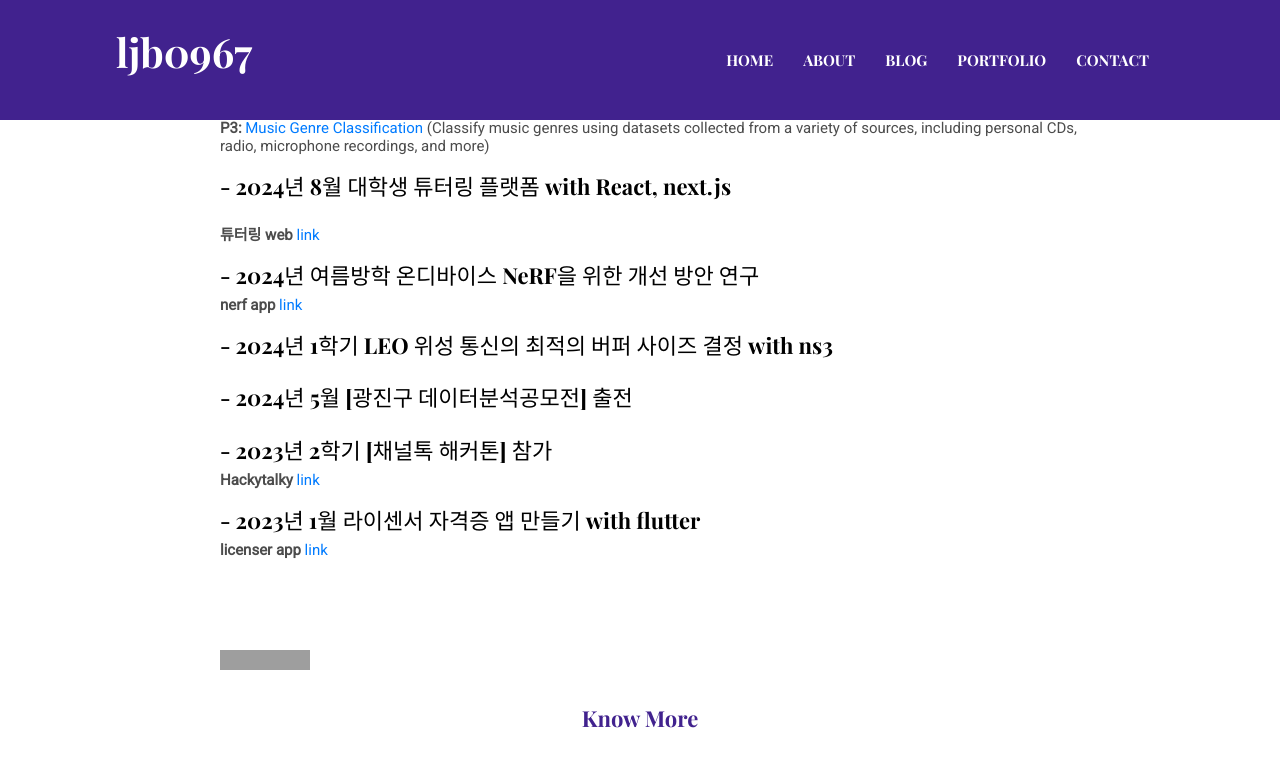
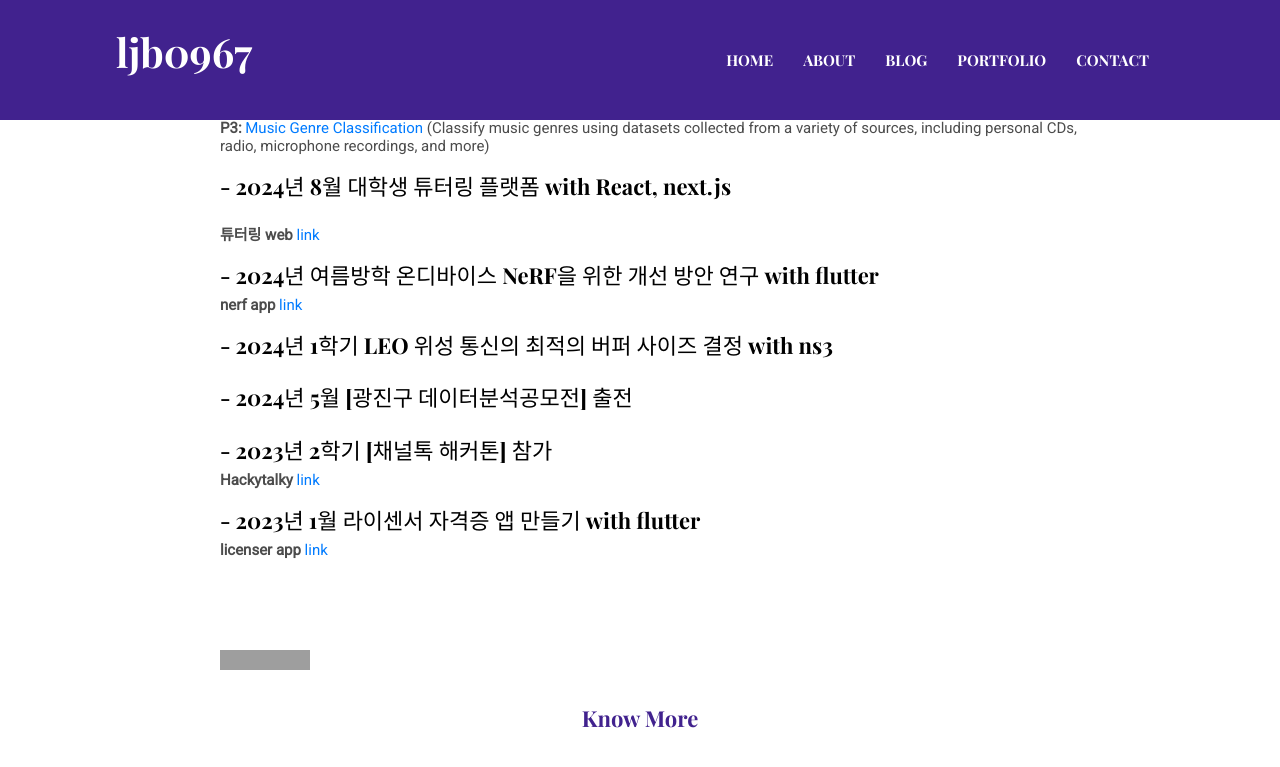
Before and after one commit to ljb0967/ljb0967.github.io, a Jekyll site: the page built from index.html, in a window 1280 px wide and 900 px high, scrolled down 1410 px. Shown: the top 767 px of the window. Built offline with Jekyll 4.4.1, drawn with Linux system fonts in a browser that asks for light colours; some web fonts are replaced; grey boxes are pictures that could not be loaded.

Commit message:
Update settings.yml

```diff
--- a/_data/settings.yml
+++ b/_data/settings.yml
@@ -62,7 +62,7 @@ blurb:
 
   <li><strong>튜터링 web </strong> <a href="https://github.com/ljb0967/tutoring-platform" target="_blank">link</a></li><br>
 
-  <li><h4>-  2024년 여름방학 온디바이스 NeRF을 위한 개선 방안 연구</h4></li>
+  <li><h4>-  2024년 여름방학 온디바이스 NeRF을 위한 개선 방안 연구 with flutter</h4></li>
 
   <li><strong>nerf app </strong> <a href="https://github.com/ljb0967/nerf-app" target="_blank">link</a></li><br>
 
```
